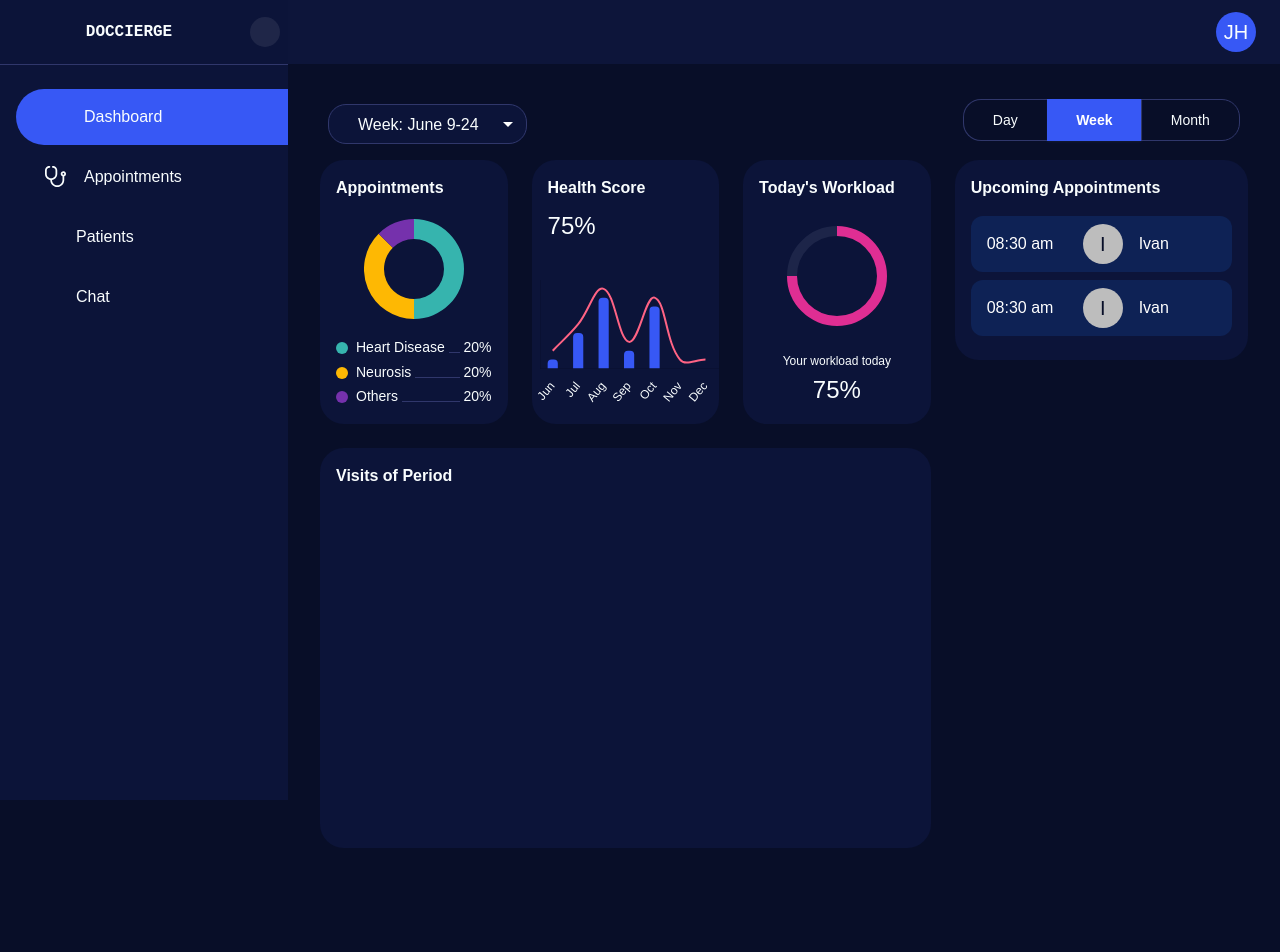
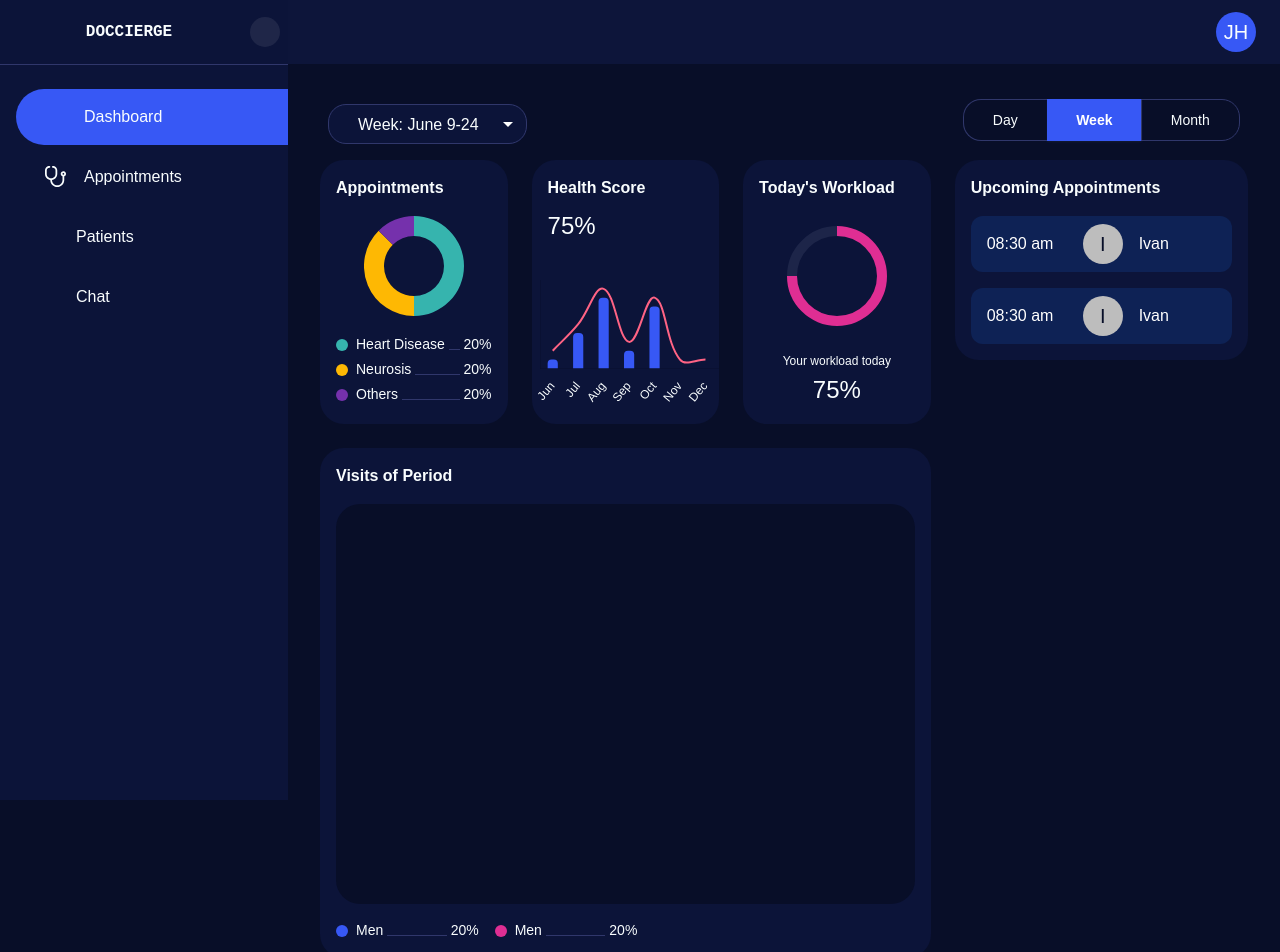
Before and after one commit to htabir/doccierge, a React (Create React App) app: page / in a window 1280 px wide. Shown: the top 952 px of the page. Before the commit the page ends 880 px from the top, so only its background shows below. Built offline with nearby package versions, Linux system fonts and the light colour scheme; some icons are missing; a web font is replaced by a local one.

Commit message:
ADDED: abstract of visits of periods cards, fixed spacing of upcoming appointments

```diff
--- a/src/components/dashboard/AppointmentCard.tsx
+++ b/src/components/dashboard/AppointmentCard.tsx
@@ -4,7 +4,7 @@ import theme from "../../theme";
 import {Grid, Typography} from "@mui/material";
 import {Doughnut} from "react-chartjs-2";
 import {ArcElement, Chart as ChartJS, Legend, Tooltip} from 'chart.js';
-import Dot from "../global/Dot";
+import ChartLabel from "./ChartLabel";
 
 ChartJS.register(ArcElement, Tooltip, Legend);
 
@@ -32,23 +32,6 @@ const options = {
 
     responsive: true,
     cutout: 30
-}
-
-interface ChartLabelProps {
-    label: string;
-    color: string;
-    data: number;
-}
-
-const ChartLabel: React.FC<ChartLabelProps> = ({label, color, data}) => {
-    return (
-        <Box sx={{display: 'flex', justifyContent: 'space-between', alignItems: 'center'}} key={label}>
-            <Dot color={color}/>
-            <Typography variant={"body2"}>{label}</Typography>
-            <Box sx={{flexGrow: 1, height: 10, marginX: 0.5, borderBottom: "1px solid #30376B"}}/>
-            <Typography variant={"body2"}>{data}%</Typography>
-        </Box>
-    );
 }
 
 const AppointmentCard = () => {
--- /dev/null
+++ b/src/components/dashboard/ChartLabel.tsx
@@ -0,0 +1,24 @@
+import React from "react";
+import Box from "@mui/material/Box";
+import Dot from "../global/Dot";
+import {Typography} from "@mui/material";
+
+interface ChartLabelProps {
+    label: string;
+    color: string;
+    data: number;
+    gap?: number;
+}
+
+const ChartLabel: React.FC<ChartLabelProps> = ({label, color, data, gap = 1}) => {
+    return (
+        <Box sx={{display: 'flex', justifyContent: 'space-between', alignItems: 'center', flexGrow: gap}} key={label}>
+            <Dot color={color}/>
+            <Typography variant={"body2"}>{label}</Typography>
+            <Box sx={{flexGrow: 1, height: 10, marginX: 0.5, borderBottom: "1px solid #30376B"}}/>
+            <Typography variant={"body2"}>{data}%</Typography>
+        </Box>
+    );
+}
+
+export default ChartLabel;
--- /dev/null
+++ b/src/components/dashboard/UpcomingAppointments.tsx
@@ -0,0 +1,69 @@
+import React from "react";
+import {Avatar, Grid, Typography} from "@mui/material";
+import Box from "@mui/material/Box";
+import theme from "../../theme";
+
+const UpcomingAppointments = () => {
+    return (
+        <Box
+            sx={{
+                mt: 2,
+                width: "100%",
+                bgcolor: theme.palette.background.paper,
+                borderRadius: 8,
+                padding: 2,
+                marginBottom: '16px'
+            }}
+        >
+            <Typography variant={"body1"} sx={{mb: 2, fontWeight: 600}}>Upcoming Appointments</Typography>
+            <Grid container spacing={2}>
+                <Grid item xs={12}>
+                    <Box
+                        sx={{
+                            height: 56,
+                            bgcolor: theme.palette.primary.dark,
+                            borderRadius: 4,
+                            display: 'flex',
+                            alignItems: 'center',
+                            paddingX: 2,
+                        }}
+                    >
+                        <Typography variant={"body1"} sx={{color: "white", width: 96}}>08:30 am</Typography>
+                        <Avatar
+                            sx={{
+                                height: 40, width: 40
+                            }}
+                        >
+                            I
+                        </Avatar>
+                        <Typography variant={"body1"} sx={{color: "white", ml: 2}}>Ivan</Typography>
+                    </Box>
+                </Grid>
+                <Grid item xs={12}>
+                    <Box
+                        sx={{
+                            height: 56,
+                            bgcolor: theme.palette.primary.dark,
+                            borderRadius: 4,
+                            display: 'flex',
+                            alignItems: 'center',
+                            paddingX: 2,
+                        }}
+                    >
+                        <Typography variant={"body1"} sx={{color: "white", width: 96}}>08:30 am</Typography>
+                        <Avatar
+                            sx={{
+                                height: 40, width: 40
+                            }}
+                        >
+                            I
+                        </Avatar>
+                        <Typography variant={"body1"} sx={{color: "white", ml: 2}}>Ivan</Typography>
+                    </Box>
+                </Grid>
+            </Grid>
+        </Box>
+    );
+}
+
+export default UpcomingAppointments;
--- /dev/null
+++ b/src/components/dashboard/VisitsOfPeriodsCard.tsx
@@ -0,0 +1,43 @@
+import React from "react";
+import theme from "../../theme";
+import {Typography} from "@mui/material";
+import Box from "@mui/material/Box";
+import ChartLabel from "./ChartLabel";
+
+const VisitsOfPeriodsCard = () => {
+    return (
+        <Box
+            sx={{
+                width: "100%",
+                bgcolor: theme.palette.background.paper,
+                borderRadius: 8,
+                padding: 2,
+                mt: 3
+            }}
+        >
+            <Typography variant={"body1"} sx={{mb: 2, fontWeight: 600}}>Visits of Period</Typography>
+            <Box
+                sx={{
+                    height: 400,
+                    bgcolor: theme.palette.background.default,
+                    borderRadius: 8,
+                    mt: 2
+                }}
+            >
+
+            </Box>
+            <Box
+                sx={{
+                    display: 'flex',
+                    mt: 2
+                }}
+            >
+                <ChartLabel label={"Men"} color={theme.palette.primary.main} data={20} gap={0.15}/>
+                <Box sx={{width: 16}}/>
+                <ChartLabel label={"Men"} color={theme.palette.secondary.main} data={20} gap={0.15}/>
+            </Box>
+        </Box>
+    );
+}
+
+export default VisitsOfPeriodsCard;
--- a/src/pages/dashboard/index.tsx
+++ b/src/pages/dashboard/index.tsx
@@ -1,11 +1,13 @@
 import * as React from 'react';
 import Box from '@mui/material/Box';
-import {Avatar, Button, ButtonGroup, FormControl, Grid, MenuItem, Select, Typography} from "@mui/material";
+import {Button, ButtonGroup, FormControl, Grid, MenuItem, Select} from "@mui/material";
 import theme from "../../theme";
 import {ArcElement, Chart as ChartJS, Legend, Tooltip} from 'chart.js';
 import AppointmentCard from "../../components/dashboard/AppointmentCard";
 import WorkloadCard from "../../components/dashboard/WorkloadCard";
 import HealthScoreCard from "../../components/dashboard/HealthScoreCard";
+import VisitsOfPeriodsCard from "../../components/dashboard/VisitsOfPeriodsCard";
+import UpcomingAppointments from "../../components/dashboard/UpcomingAppointments";
 
 ChartJS.register(ArcElement, Tooltip, Legend);
 
@@ -54,18 +56,7 @@ const DashboardPage = () => {
                     <HealthScoreCard/>
                     <WorkloadCard/>
                 </Grid>
-                <Box
-                    sx={{
-                        height: 400,
-                        width: "100%",
-                        bgcolor: theme.palette.background.paper,
-                        borderRadius: 8,
-                        padding: 2,
-                        mt: 3
-                    }}
-                >
-                    <Typography variant={"body1"} sx={{mb: 2, fontWeight: 600}}>Visits of Period</Typography>
-                </Box>
+                <VisitsOfPeriodsCard/>
 
             </Grid>
             <Grid item lg={4} md={12} sm={12} xs={12}>
@@ -101,59 +92,8 @@ const DashboardPage = () => {
                         </Button>
                     </ButtonGroup>
                 </Box>
-                <Box
-                    sx={{
-                        mt: 2,
-                        width: "100%",
-                        bgcolor: theme.palette.background.paper,
-                        borderRadius: 8,
-                        padding: 2,
-                        marginBottom: '16px'
-                    }}
-                >
-                    <Typography variant={"body1"} sx={{mb: 2, fontWeight: 600}}>Upcoming Appointments</Typography>
-                    <Box
-                        sx={{
-                            height: 56,
-                            bgcolor: theme.palette.primary.dark,
-                            borderRadius: 4,
-                            display: 'flex',
-                            alignItems: 'center',
-                            paddingX: 2,
-                        }}
-                    >
-                        <Typography variant={"body1"} sx={{color: "white", width: 96}}>08:30 am</Typography>
-                        <Avatar
-                            sx={{
-                                height: 40, width: 40
-                            }}
-                        >
-                            I
-                        </Avatar>
-                        <Typography variant={"body1"} sx={{color: "white", ml: 2}}>Ivan</Typography>
-                    </Box>
-                    <Box
-                        sx={{
-                            height: 56,
-                            bgcolor: theme.palette.primary.dark,
-                            borderRadius: 4,
-                            display: 'flex',
-                            alignItems: 'center',
-                            paddingX: 2,
-                            my: 1,
-                        }}
-                    >
-                        <Typography variant={"body1"} sx={{color: "white", width: 96}}>08:30 am</Typography>
-                        <Avatar
-                            sx={{
-                                height: 40, width: 40
-                            }}
-                        >
-                            I
-                        </Avatar>
-                        <Typography variant={"body1"} sx={{color: "white", ml: 2}}>Ivan</Typography>
-                    </Box>
-                </Box>
+                <UpcomingAppointments/>
+
             </Grid>
         </Grid>
     );
```
